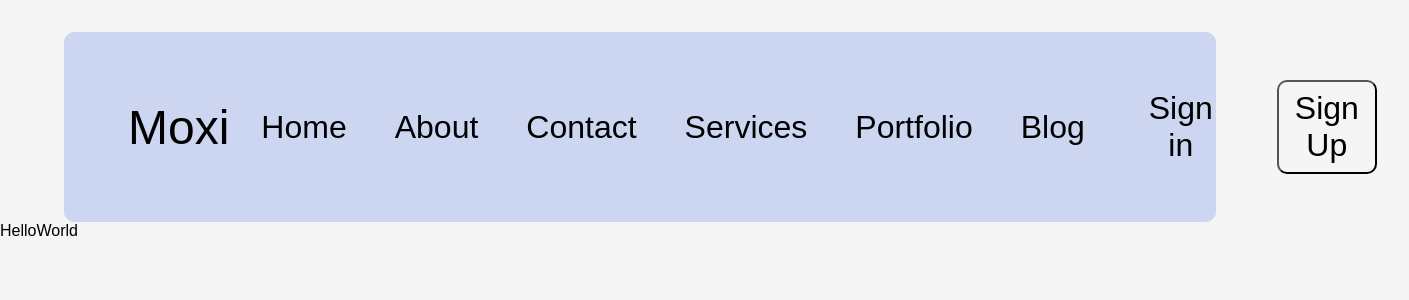
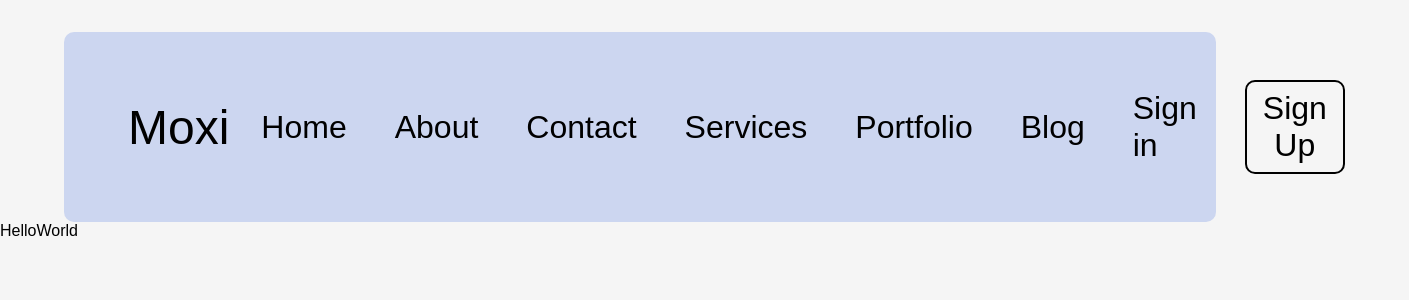
Before and after one commit to Cliffp15/Moxi, a React (Create React App) app: page / in a window 1280 px wide. Shown: the top 300 px of the page, 1409 px wide, since content can reach past the window. Built offline with nearby package versions, Linux system fonts and the light colour scheme.

Commit message:
Testing href changes in Navbar

```diff
--- a/src/Component/Navbar.js
+++ b/src/Component/Navbar.js
@@ -24,11 +24,14 @@ function Navbar() {
           <li>
             <a href="#">Blog</a>
           </li>
-          <li>
-            <button className="Navbar-sign-in">Sign in</button>
+          <li className="Navbar-sign-in">
+            <a href="#">Sign in</a>
+            {/* <button className="Navbar-sign-in">Sign in</button> */}
           </li>
-          <li>
-            <button className="Navbar-sign-up">Sign Up</button>
+          <li className="Navbar-sign-up">
+            {/* <a href="&">Sign up</a> */}
+
+            <button>Sign Up</button>
           </li>
         </ul>
       </div>
--- a/src/Styles/Navbar.css
+++ b/src/Styles/Navbar.css
@@ -49,7 +49,7 @@
 }
 
 .Navbar-links button {
-  background-color: #ffffff00;
+  background-color: #e70c0c00;
   color: rgb(0, 0, 0);
   font-size: 2rem;
   padding: 0.5rem 1rem;
@@ -57,15 +57,25 @@
   cursor: pointer;
 }
 
-.Navbar-links button:hover {
+/* .Navbar-links button:hover {
   color: #0063f8;
-}
+} */
 
 .Navbar-sign-in {
   border: none;
 }
 
-.Navbar-sign-up:hover {
+.Navbar-sign-up {
+  border: none;
+}
+
+.Navbar-sign-up button {
+  border: 2px;
+  border-style: solid;
+  border-radius: 10px;
+}
+
+.Navbar-sign-up button:hover {
   border-color: #0063f8;
-  /* color: #0063f8; */
+  color: #0063f8;
 }
```
